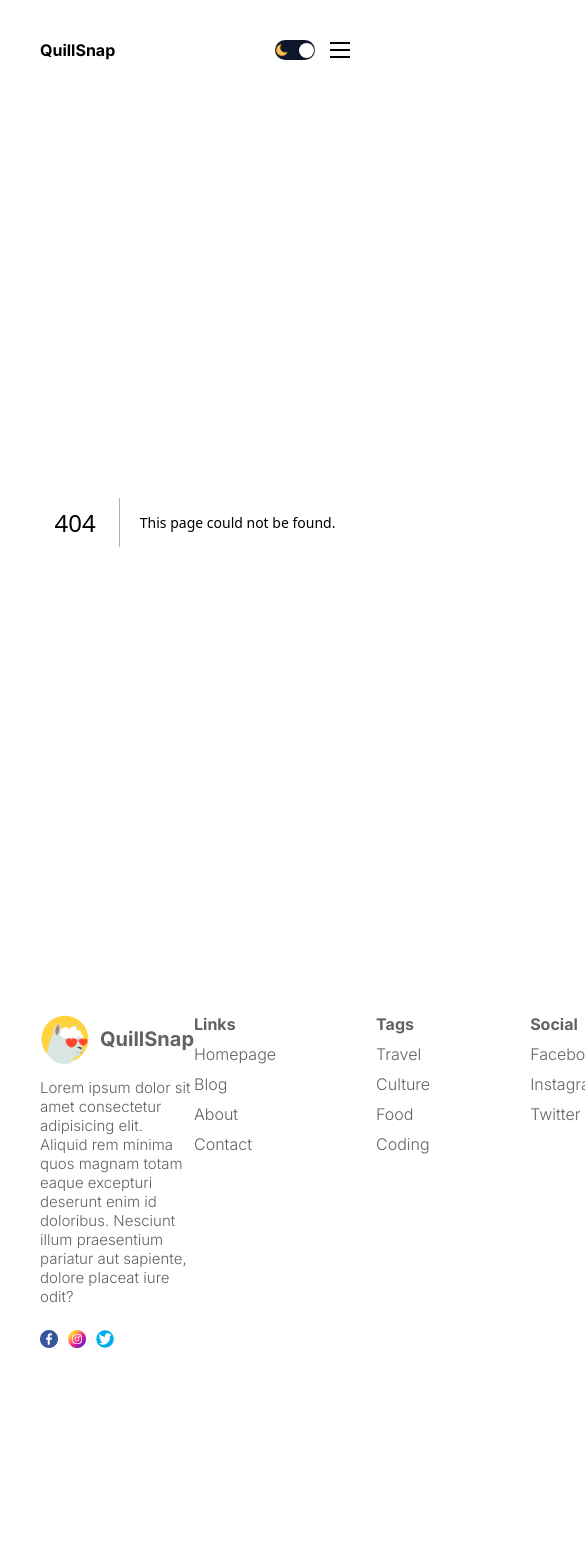
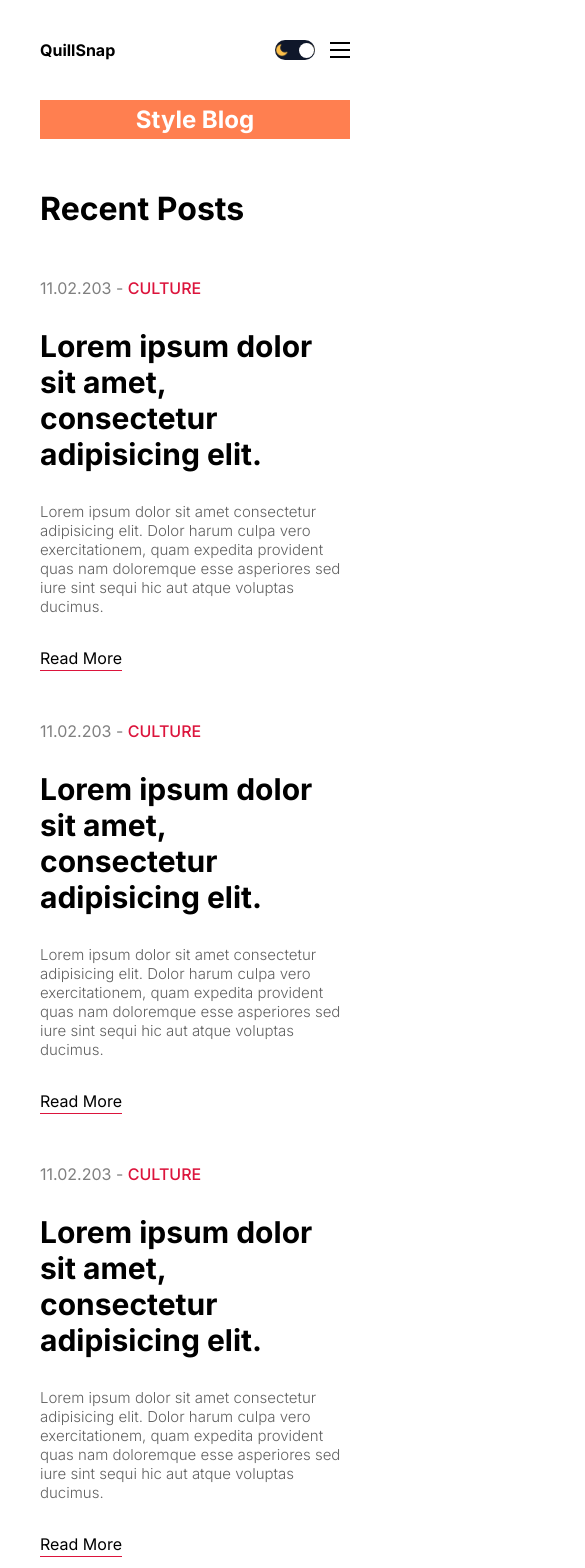
Before and after one commit to ankush0939/Blog-Application, a Next.js app: page /blog in a window 390 px wide. Before the commit this address had no page. Shown: the top 1568 px of the page, 585 px wide, since content can reach past the window. Before the commit the page ends 1368 px from the top, so only its background shows below. Built offline with nearby package versions, Linux system fonts and the light colour scheme.

Commit message:
blog page

```diff
--- /dev/null
+++ b/src/app/blog/blogPage.module.css
@@ -0,0 +1,12 @@
+.title{
+    background-color: coral;
+    color: white;
+    font-size: 24px;
+    padding: 5px 10px;
+    text-align: center;
+}
+
+.content{
+    display: flex;
+    gap: 50px;
+}
--- /dev/null
+++ b/src/app/blog/page.jsx
@@ -0,0 +1,18 @@
+import React from 'react';
+import styles from './blogPage.module.css';
+import CardList from '@/components/cardList/CardList';
+import Menu from '@/components/menu/Menu';
+
+const BlogPage = () => {
+  return (
+    <div className={styles.container}>
+        <h1 className={styles.title}>Style Blog</h1>
+        <div className={styles.content}>
+            <CardList/>
+            <Menu/>
+        </div>
+    </div>
+  )
+}
+
+export default BlogPage
--- a/src/components/card/card.module.css
+++ b/src/components/card/card.module.css
@@ -46,3 +46,9 @@
     width: max-content;
     padding: 2px 0px;
 }
+
+@media screen and (max-width: 1280px) {
+    .imageContainer{
+        display: none;
+    }
+}
--- a/src/components/footer/footer.module.css
+++ b/src/components/footer/footer.module.css
@@ -2,6 +2,7 @@
    margin-top: 50px;
    padding: 20px 0px;
    display: flex;
+   align-items: center;
    justify-content: space-between;
    color: var(--softTextColor);
 }
@@ -52,3 +53,27 @@
 .listTitle{
     font-weight: bold;
 }
+
+@media screen and (max-width: 1024px) {
+    .links{
+        gap: 50px;
+    }
+}
+
+@media screen and (max-width: 768px) {
+    .container{
+        flex-direction: column;
+        gap: 50px;
+    }
+
+    .links{
+        width: 100%;
+        justify-content: space-between;
+    }
+}
+
+@media screen and (max-width: 640px) {
+    .links{
+        font-size: 12px;
+    }
+}
--- a/src/components/menu/menu.module.css
+++ b/src/components/menu/menu.module.css
@@ -12,3 +12,9 @@
 .title{
     font-size: 28px;
 }
+
+@media screen and (max-width: 1024px) {
+    .container{
+        display: none;
+    }
+}
```
